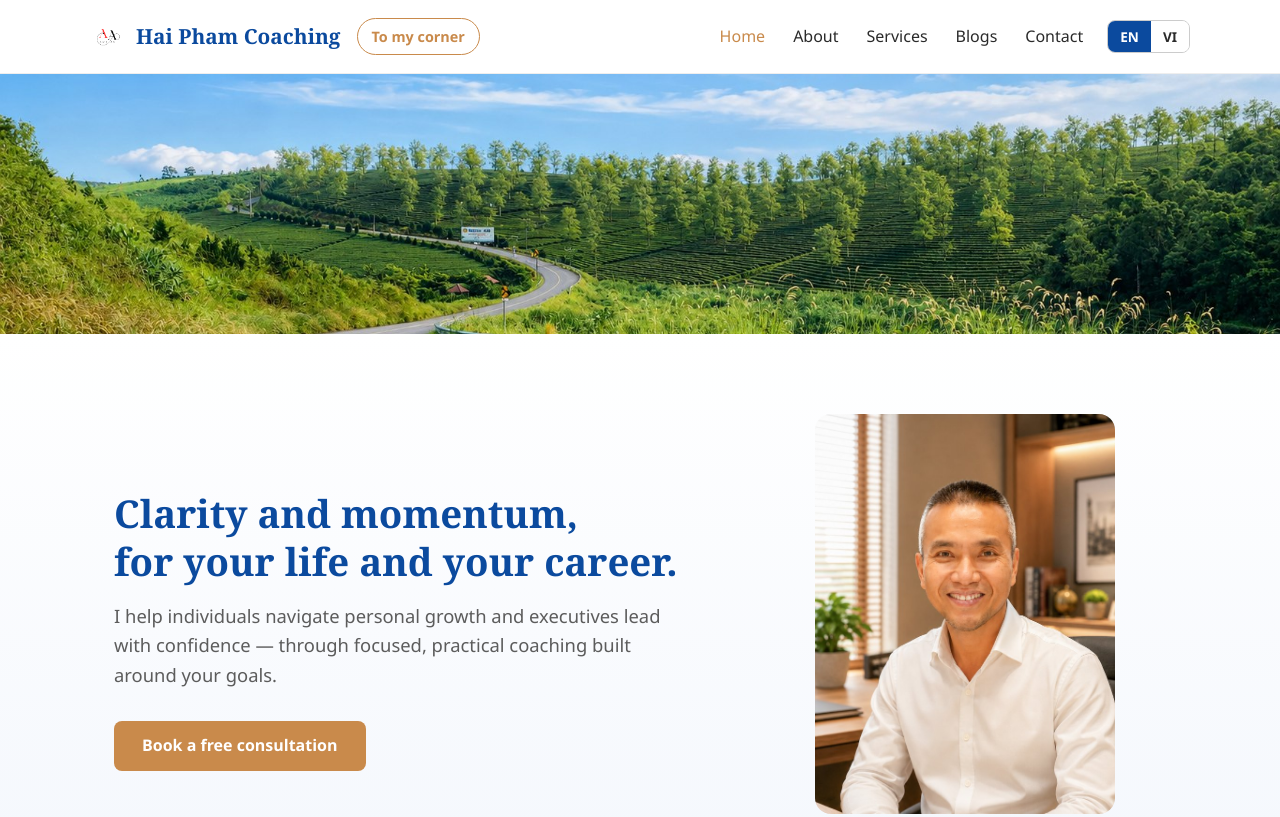
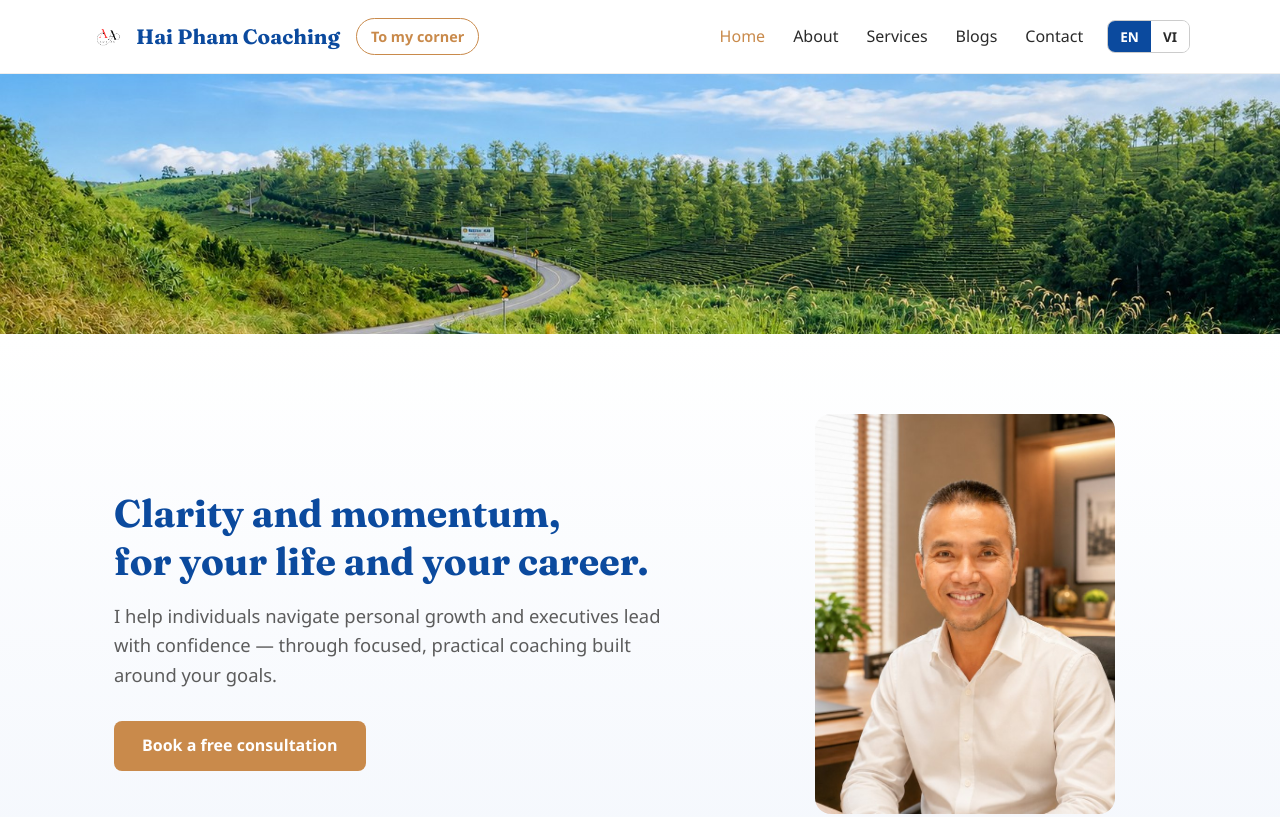
Before and after one commit to Ama-Ann/my-coaching-website, a plain HTML site: page index.html in a window 1280 px wide. Shown: the top 817 px of the page. Drawn offline with Linux system fonts and the light colour scheme.

Commit message:
Fix Vietnamese tone marks in headings: self-host Fraunces instead of Georgia
Georgia has no glyphs for letters with two marks (ầ ấ ố ...), so the browser drew
the tone mark loose beside the letter. Fraunces covers all of Vietnamese and is
already the Corner's heading font; it is served from /fonts, with no third-party request.

Co-Authored-By: Claude Opus 5.5 <noreply@anthropic.com>

```diff
--- a/css/style.css
+++ b/css/style.css
@@ -1,3 +1,14 @@
+/* Heading font, self-hosted (no third-party requests). Fraunces includes every Vietnamese
+   letter (ầ ấ ố ữ ...). Georgia lacks the double-mark letters, so the browser drew the tone mark
+   loose beside the letter: "câ`n đấ´t" instead of "cần đất". */
+@font-face {
+  font-family: "Fraunces";
+  font-style: normal;
+  font-weight: 100 900;
+  font-display: swap;
+  src: url("../fonts/fraunces.woff2") format("woff2");
+}
+
 :root {
   --color-primary: #0b4a9e;
   --color-primary-light: #1565d8;
@@ -23,7 +34,7 @@ body {
 }
 
 h1, h2, h3 {
-  font-family: Georgia, "Times New Roman", serif;
+  font-family: "Fraunces", "Times New Roman", serif;
   color: var(--color-primary);
   line-height: 1.25;
   text-wrap: balance;
@@ -59,7 +70,7 @@ a {
   display: flex;
   align-items: center;
   gap: 10px;
-  font-family: Georgia, "Times New Roman", serif;
+  font-family: "Fraunces", "Times New Roman", serif;
   font-size: 1.3rem;
   font-weight: bold;
   color: var(--color-primary);
@@ -655,7 +666,7 @@ html.lang-vi .i18n-inline[data-lang="vi"] {
 }
 
 .wheel-cta-tagline {
-  font-family: Georgia, "Times New Roman", serif;
+  font-family: "Fraunces", "Times New Roman", serif;
   font-size: 1.5rem;
   font-weight: bold;
   color: var(--color-primary);
@@ -742,7 +753,7 @@ html.lang-vi .i18n-inline[data-lang="vi"] {
 }
 
 .quote-text {
-  font-family: Georgia, "Times New Roman", serif;
+  font-family: "Fraunces", "Times New Roman", serif;
   font-style: italic;
   font-size: 1.35rem;
   line-height: 1.5;
--- a/index.html
+++ b/index.html
@@ -4,6 +4,7 @@
   <meta charset="UTF-8">
   <meta name="viewport" content="width=device-width, initial-scale=1.0">
   <title>Hai Pham Coaching &mdash; Life &amp; executive coaching</title>
+  <link rel="preload" href="fonts/fraunces.woff2" as="font" type="font/woff2" crossorigin>
   <link rel="stylesheet" href="css/style.css">
   <link rel="icon" type="image/png" href="img/logo.png">
 </head>
```
Also changed, not shown: about.html (+1 -0 lines), blog.html (+1 -0 lines), contact.html (+1 -0 lines), services.html (+1 -0 lines), fonts/fraunces.woff2 (added).
